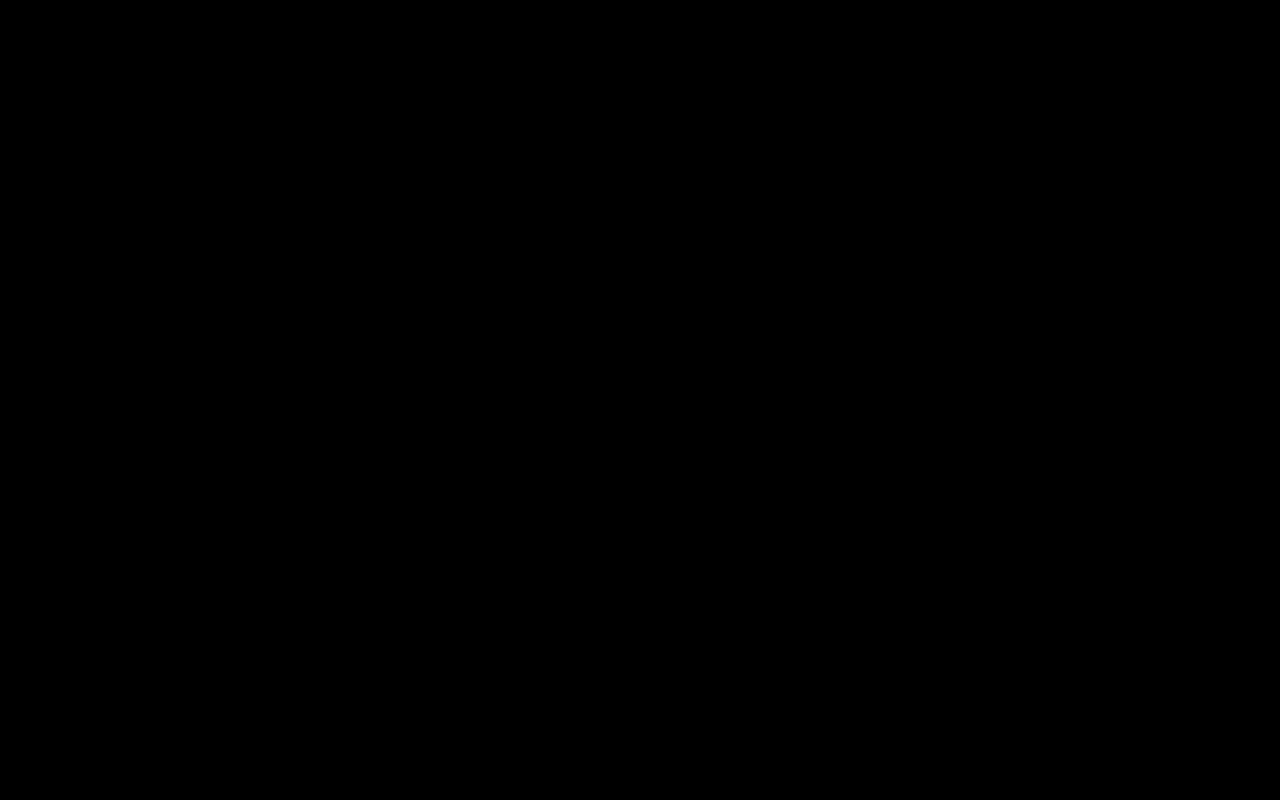
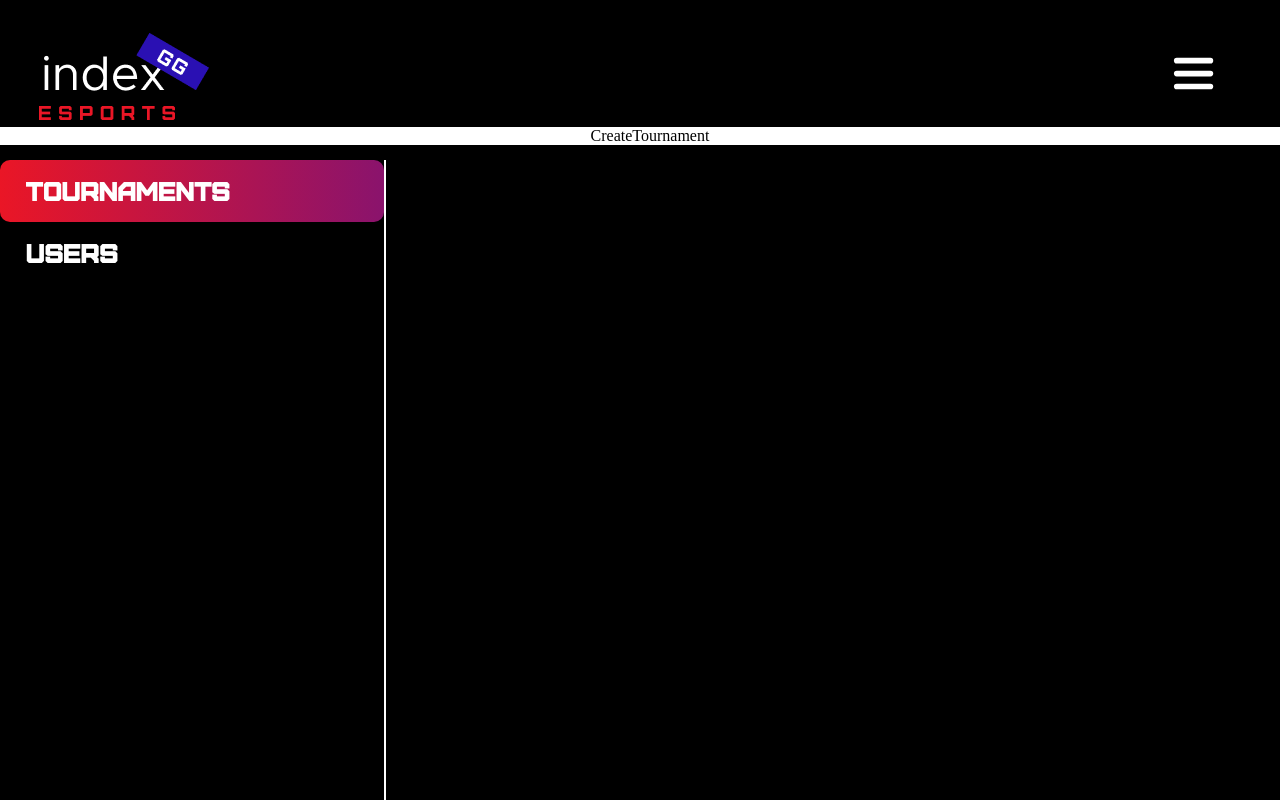
Before and after one commit to PhantasyCodes/indexg, a React (Vite) app: page /admin in a window 1280 px wide. Before the commit this address had no page. Built offline with nearby package versions, Linux system fonts and the light colour scheme.

Commit message:
Begun work on admin side

```diff
--- a/src/App.jsx
+++ b/src/App.jsx
@@ -9,6 +9,7 @@ import Tournament from './routes/Tournament'
 
 import './App.css'
 import SignUp from './routes/SignUp'
+import Admin from './routes/Admin'
 
 function App() {
   const location = useLocation()
@@ -22,6 +23,7 @@ function App() {
           <Route path='/login' element={<Login />} />
           <Route path='/sign-up' element={<SignUp />} />
           <Route path='/tournament/:tournamentId' element={<Tournament />} />
+          <Route path='/admin' element={<Admin />} />
         </Routes>
       </AnimatePresence>
     </>
--- /dev/null
+++ b/src/components/admin/Panel.css
@@ -0,0 +1,20 @@
+.panel {
+    height: 80vh;
+    border-right: 2px solid white;
+    width: 30vw;
+    position: absolute;
+    bottom: 0;
+    left: 0;
+}
+
+.panel h1 {
+    font-family: Furore;
+    font-size: 2vw;
+    color: white;
+}
+
+.panel-section {
+    padding: 2vh 0vw;
+    padding-left: 2vw;
+    cursor: pointer;
+}
--- /dev/null
+++ b/src/components/admin/Panel.jsx
@@ -0,0 +1,18 @@
+import React from 'react'
+import { motion } from 'framer-motion'
+import './Panel.css'
+
+const Panel = () => {
+  return (
+    <div className='panel'>
+        <motion.div whileHover={{backgroundPosition: "100% 0%", transition: { duration: 0.5 },}} style={{ background: "linear-gradient(to right, #EA1626, #2A10B3)", backgroundSize: "200% 100%", borderRadius: "10px",}}  className="panel-section">
+            <h1>Tournaments</h1>
+        </motion.div>
+        <div className="panel-section">
+            <h1>Users</h1>
+        </div>
+    </div>
+    )
+}
+
+export default Panel
--- /dev/null
+++ b/src/components/admin/TournamentForms.css
@@ -0,0 +1,10 @@
+.tournament-form {
+    display: flex;
+    flex-direction: column;
+    align-items: center;
+    justify-content: center;
+    width: 100%;
+    height: 100%;
+    padding: 0 10px;
+    background-color: white;
+}
--- /dev/null
+++ b/src/components/admin/TournamentForms.jsx
@@ -0,0 +1,21 @@
+import React from 'react'
+import './TournamentForms.css'
+
+
+
+
+const CreateTournament = () => {
+    return (
+        <div>CreateTournament</div>
+    )
+}
+
+const TournamentForms = () => {
+  return (
+    <div className="tournament-form">
+        <CreateTournament />
+    </div>
+  )
+}
+
+export default TournamentForms
--- a/src/routes/Admin.jsx
+++ b/src/routes/Admin.jsx
@@ -1,14 +1,15 @@
 import React from 'react'
+import Panel from '../components/admin/Panel'
+import TournamentForms from '../components/admin/TournamentForms'
+import HamburgerMenu from '../components/hamburger-menu/HamburgerMenu'
+import './Admin.css'
 
 const Admin = () => {
   return (
-    <div className='panel'>
-        <div className="panel-section">
-            <h1>Tournaments</h1>
-        </div>
-        <div className="panel-section">
-            <h1>Users</h1>
-        </div>
+    <div className="admin-page">
+        <HamburgerMenu toggle={() => {}} isOpen={false} />
+        <Panel />
+        <TournamentForms />
     </div>
   )
 }
```
Also changed, not shown: src/routes/Admin.css (added).
